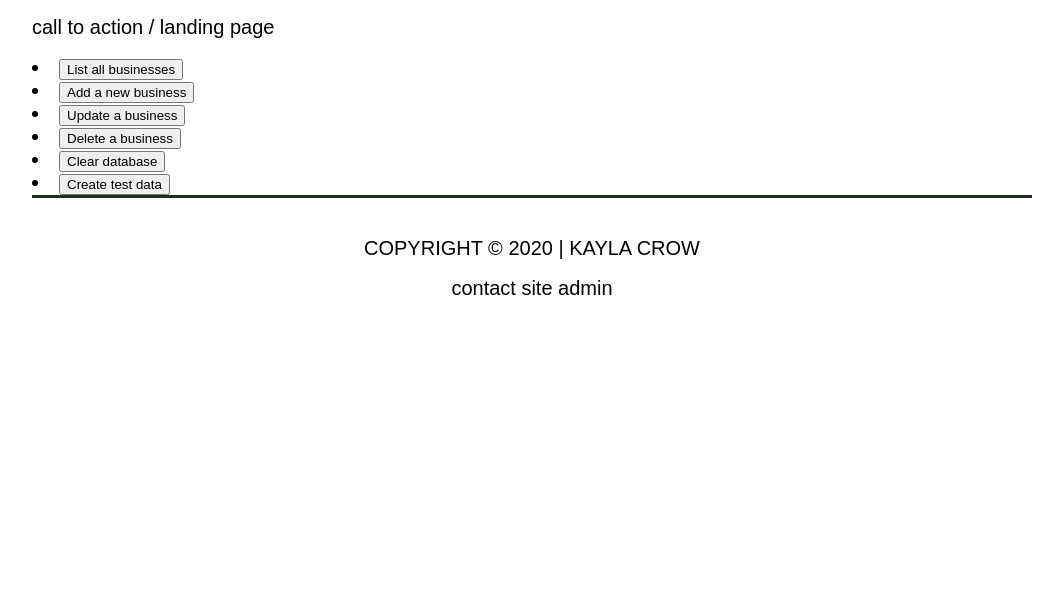
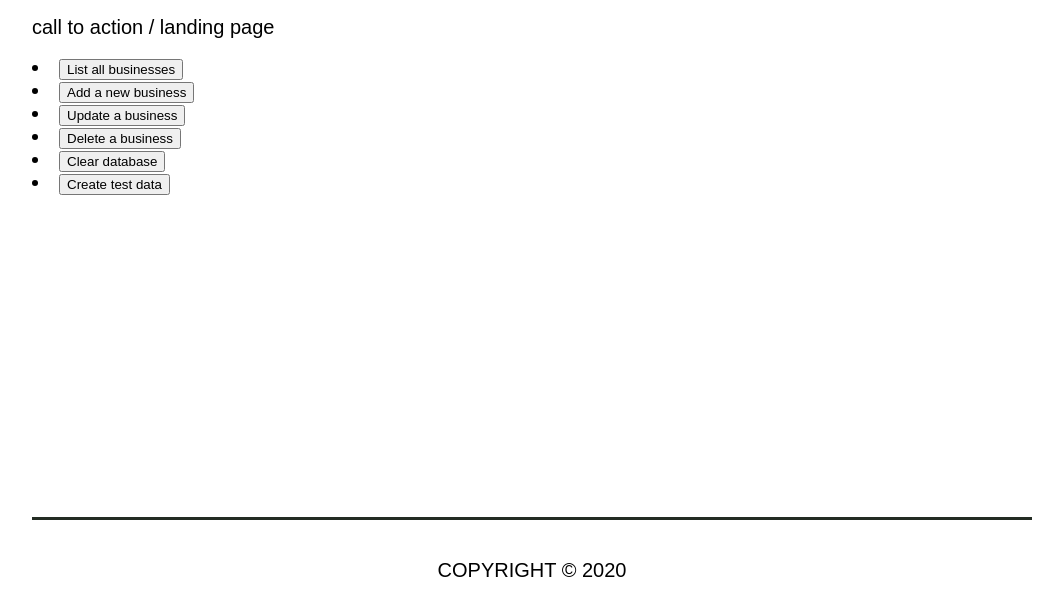
Before and after one commit to blackmacaroon/stuff-and-things-colorado, a website: page index.html in a window 1280 px wide. Shown: the part 96-712 px from the top of the page, without its empty margins (108-1171 px from the left). Drawn offline with Linux system fonts and the light colour scheme.

Commit message:
troubleshoot typeeerror, cannot set property ID of undefined business.js

```diff
--- a/index.html
+++ b/index.html
@@ -49,8 +49,7 @@
             <li><button type="button" onclick="Business.createTestData()">Create test data</button></li>
         </section>
         <footer>
-            <p>COPYRIGHT &copy; 2020 | KAYLA CROW</p>
-            <p>contact site admin</p>
+            <p>COPYRIGHT &copy; 2020</p>
         </footer>
     </div>
 
--- a/src/model/Business.js
+++ b/src/model/Business.js
@@ -70,8 +70,8 @@ Business.destroy = function(id) {
 
 //      CREATE A FEW EXAMPLE INSTANCES TO USE AS TEST DATA
 Business.createTestData = function() {
-    Business.instances["012345"] = new Business({id: "012345", name: "The Black Pineapple", webaddress: "http://www.theblackpineappleco.com/"});
-    Business.instances["012346"] = new Business({id: "012346", name: "Neckjuice", webaddress: "https://www.neckjuicedrips.com/"});
+    Business.instances['012345'] = new Business({id: "012345", name: "The Black Pineapple", webaddress: "http://www.theblackpineappleco.com/"});
+    Business.instances['012346'] = new Business({id: "012346", name: "Neckjuice", webaddress: "https://www.neckjuicedrips.com/"});
     Business.saveAll();
     console.log("test data created")
 };
--- a/styles/index.css
+++ b/styles/index.css
@@ -123,6 +123,10 @@ ol,ul{
   }
  /*                                                 search bar styles */
   /*                                                     other styles */
+  .main-content {
+
+	min-height: 500px;
+  }
   /*                                                    footer styles */
   footer {
 	width: 100%;
```
